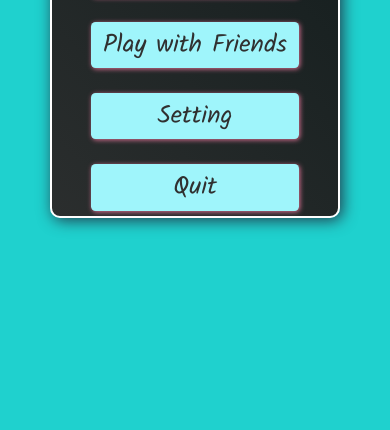
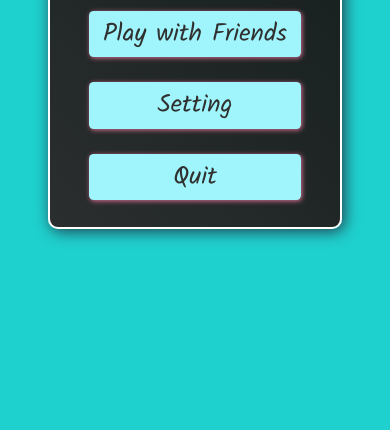
Before and after one commit to DJ-InfinityCoder/TicTacToe.com, a plain HTML site: page index.html in a window 390 px wide. Shown: the part 414-844 px from the top of the page. Drawn offline with nearby package versions, Linux system fonts and the light colour scheme.

Commit message:
Update styles.css

```diff
--- a/styles.css
+++ b/styles.css
@@ -792,8 +792,9 @@ nav {
   }
 
   .main-menu {
-    width: 63vmin;
-    height: 88vmin;
+    width: 64vmin;
+    height: fit-content;
+    padding-bottom: 7vmin;
   }
 
   .menu-btn{
@@ -804,7 +805,7 @@ nav {
   .game-container {
     width: 100vmin;
     scale: 1.9;
-    margin-top: 33vh;
+    margin-top: 59vmin;
     height: 60vh;
     padding-top: 6.5vmin;
   }
```
